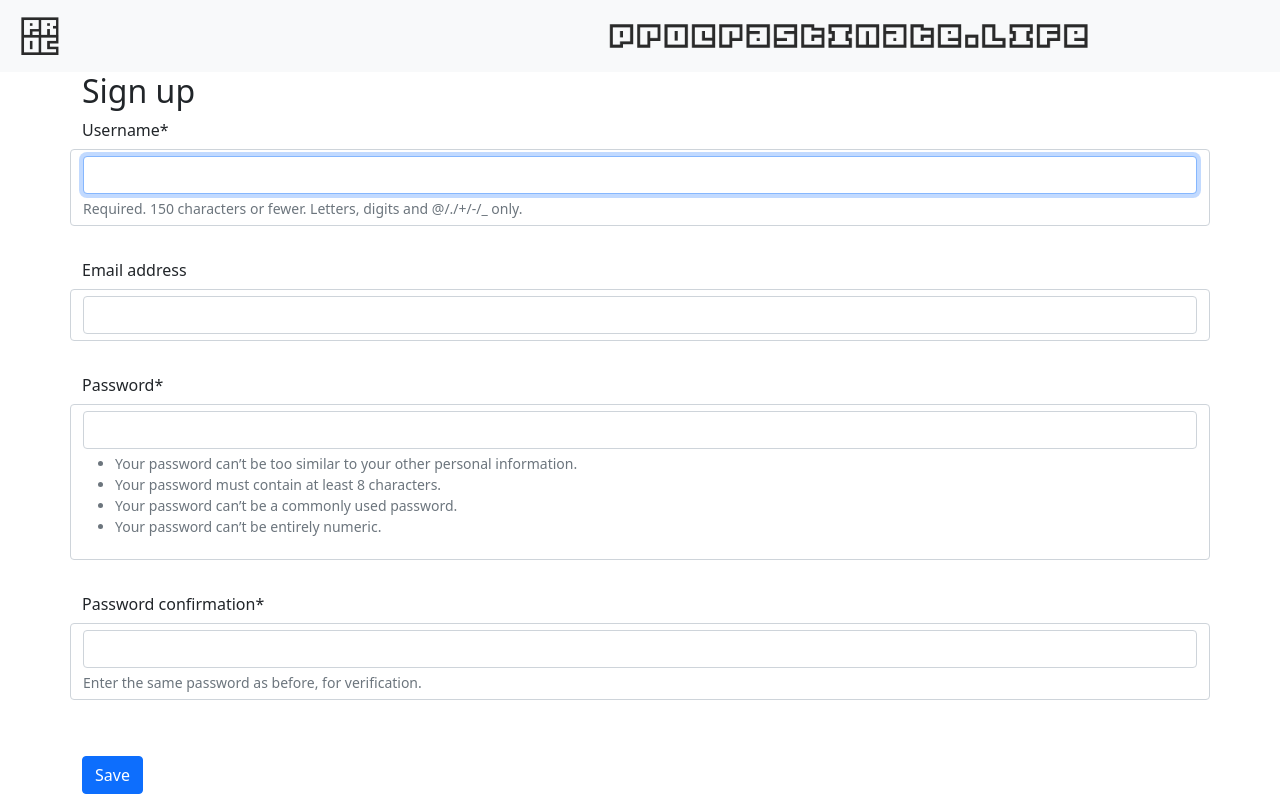
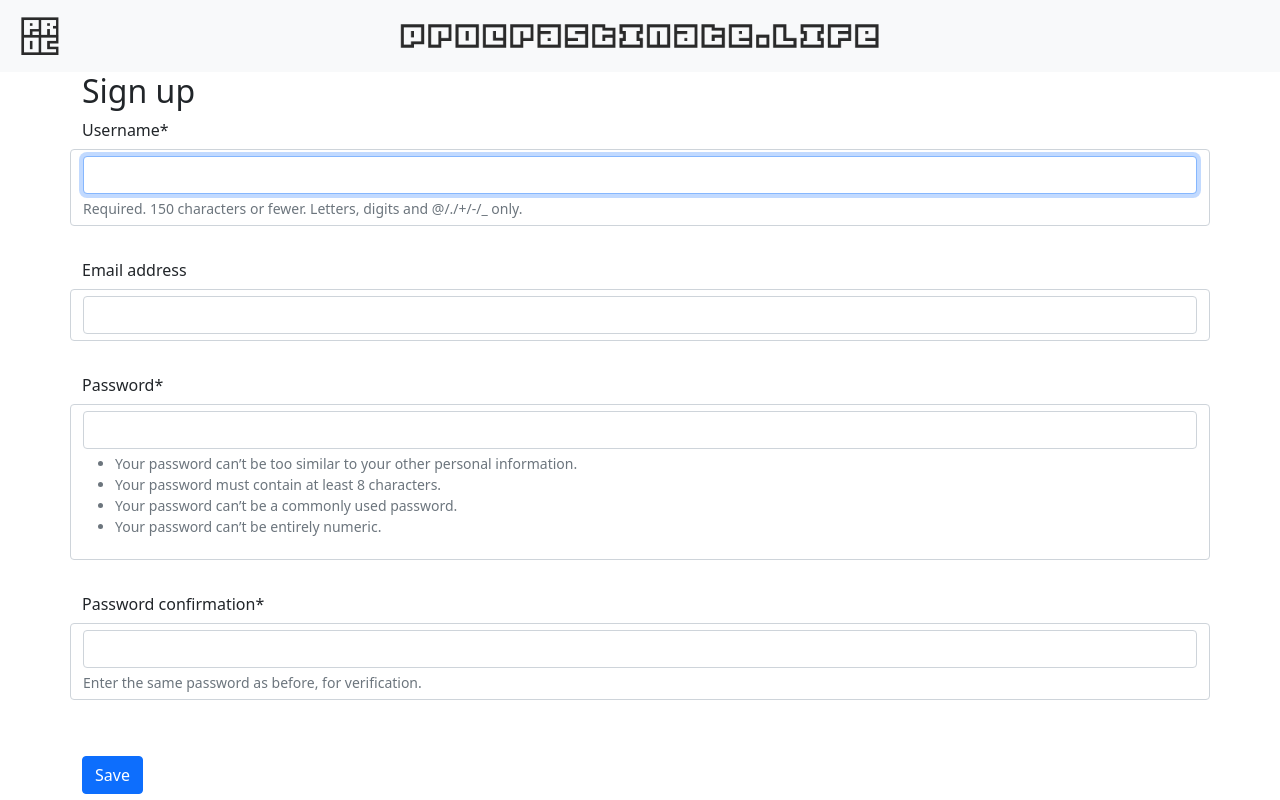
Before and after one commit to robotdostopif/procrastinate, a Django app: page /signup/ in a window 1280 px wide. Run offline with Django 4.2, Linux system fonts and the light colour scheme; some libraries are stand-ins or nearby versions.

Commit message:
Fix navbar logo-text cecentered

```diff
--- a/tasks/templates/navitems.html
+++ b/tasks/templates/navitems.html
@@ -11,15 +11,15 @@
         <img src="{% static "img/proctext.png" %}" style="width:500px;"></img>
     </li>
 </ul>
-{% if request.user.is_authenticated %}
-    <ul class="navbar-nav ml-auto mb-2 mb-lg-0 col-4 justify-content-end">
+<ul class="navbar-nav ml-auto mb-2 mb-lg-0 col-4 justify-content-end">
+        {% if request.user.is_authenticated %}
         <li class="nav-item">
                 <a class="nav-link text-secondary" aria-current="page"><i class="fa-solid fa-circle-user"></i><spacer> {{request.user.username}}</spacer></a>
         </li>
         <li class="nav-item">
             <a class="nav-link text-secondary" aria-current="page" href={% url "tasks:logout" %}>Logout</a>
         </li>
-    </ul>
-{% endif %}
+        {% endif %}
+</ul>
 </div>
 {% endblock %}
```
